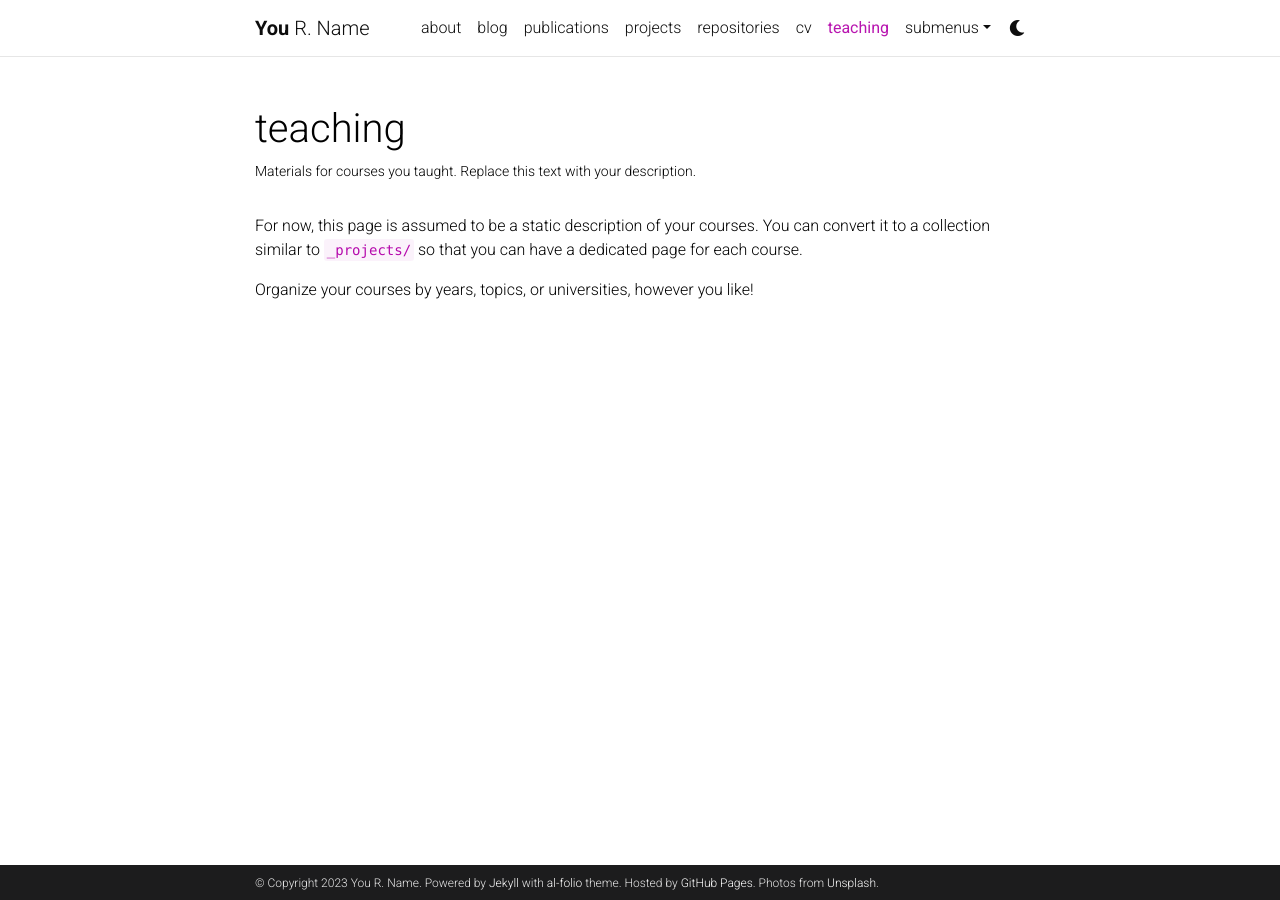
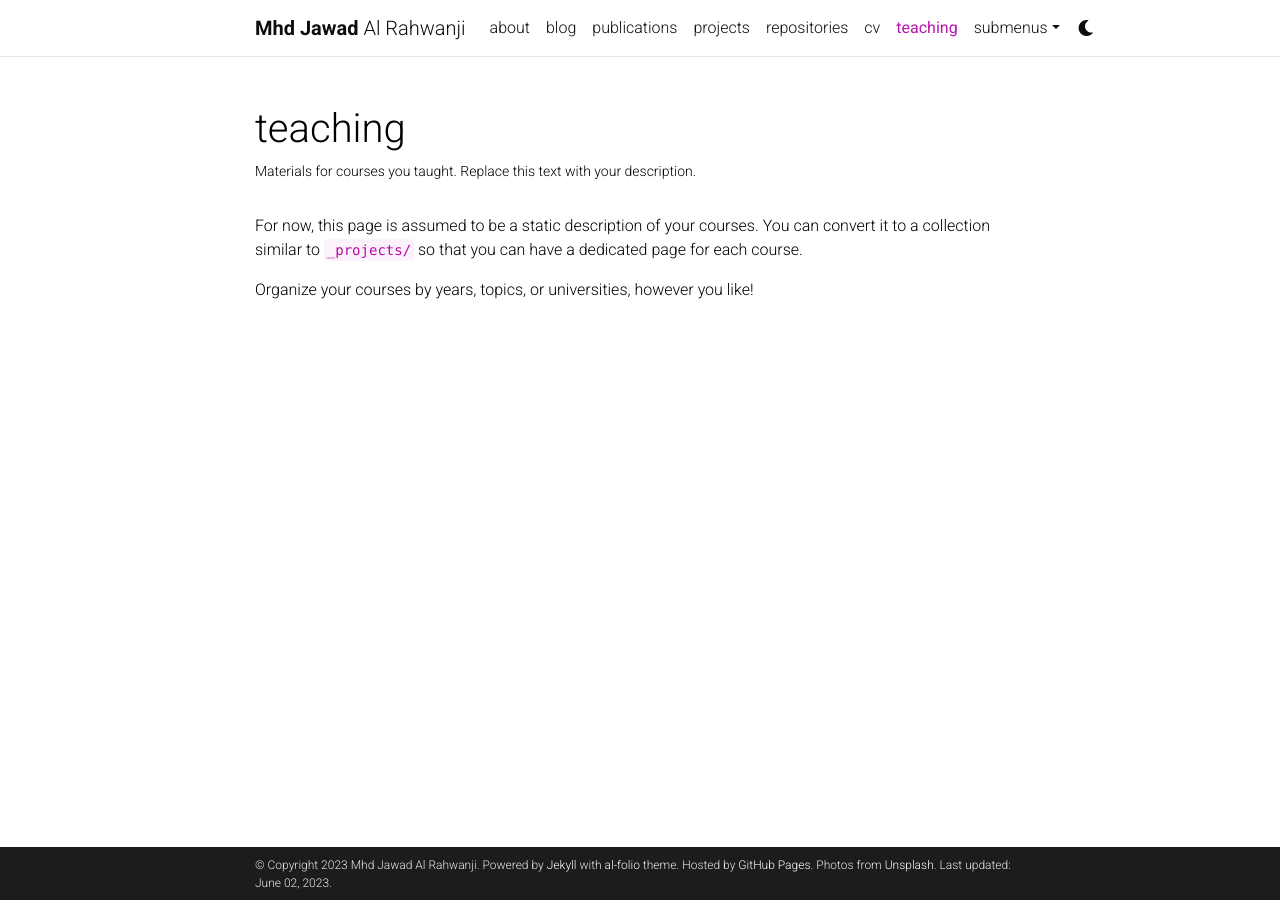
Before and after one commit to Introvertuoso/introvertuoso.github.io, a Jekyll site: the page built from _pages/teaching.md, in a window 1280 px wide. Built offline with Jekyll 4.4.1, drawn with Linux system fonts in a browser that asks for light colours; comment, search, counter and statistics services are not loaded; a style sheet for code colours, icons or effects is not loaded.

Commit message:
Initial commit

```diff
--- a/_config.yml
+++ b/_config.yml
@@ -3,10 +3,10 @@
 # -----------------------------------------------------------------------------
 
 title: blank # the website title (if blank, full name will be used instead)
-first_name: You
-middle_name: R.
-last_name: Name
-email: you@example.com
+first_name: Mhd Jawad
+middle_name:
+last_name: Al Rahwanji
+email: jawad.rah1g@gmail.com
 description: > # the ">" symbol means to ignore newlines until "footer_text:"
   A simple, whitespace theme for academics. Based on [*folio](https://github.com/bogoli/-folio) design.
 footer_text: >
@@ -18,9 +18,9 @@
 lang: en # the language of your site (for example: en, fr, cn, ru, etc.)
 icon: ⚛️  # the emoji used as the favicon (alternatively, provide image name in /assets/img/)
 
-url: https://alshedivat.github.io # the base hostname & protocol for your site
-baseurl: /al-folio # the subpath of your site, e.g. /blog/
-last_updated: false # set to true if you want to display last updated in the footer
+url: https://introvertuoso.github.io # the base hostname & protocol for your site
+baseurl:  # the subpath of your site, e.g. /blog/
+last_updated: true # set to true if you want to display last updated in the footer
 impressum_path:  # set to path to include impressum link in the footer, use the same path as permalink in a page, helps to conform with EU GDPR
 
 # -----------------------------------------------------------------------------
```
